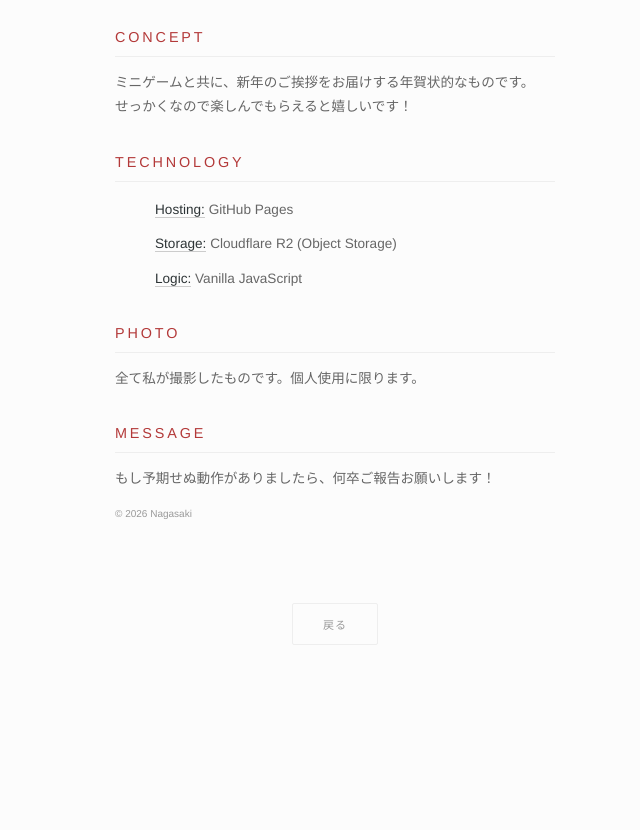
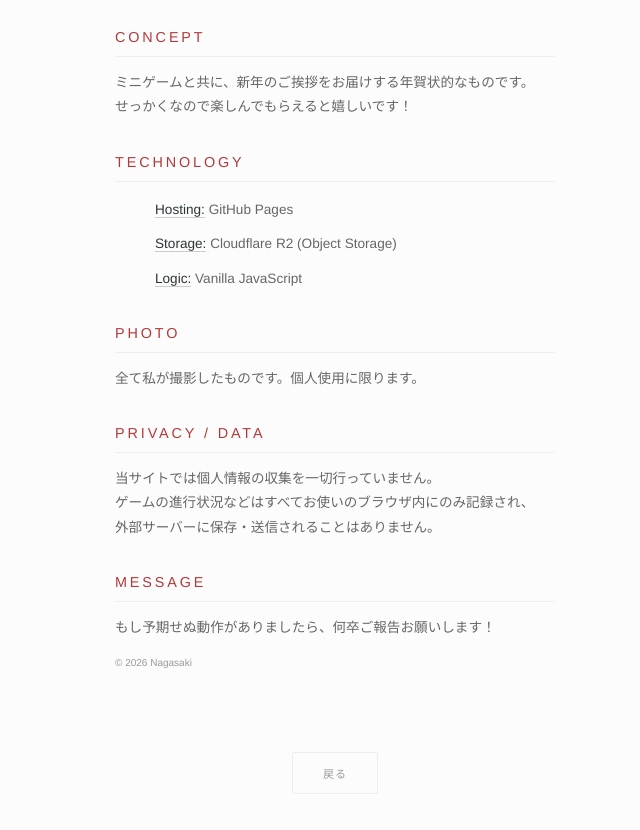
Before and after one commit to r1nion/hny2026, a plain HTML site: page about.html in a window 1280 px wide. Shown: the part 102-932 px from the top of the page, without its empty margins (305-945 px from the left). Before the commit the page ends 800 px from the top, so only its background shows below. Drawn offline with Linux system fonts and the light colour scheme.

Commit message:
add about privacy message.

```diff
--- a/about.html
+++ b/about.html
@@ -47,6 +47,9 @@
             <h2>PHOTO</h2>
             <p>全て私が撮影したものです。個人使用に限ります。</p>
 
+            <h2>PRIVACY / DATA</h2>
+            <p>当サイトでは個人情報の収集を一切行っていません。<br>ゲームの進行状況などはすべてお使いのブラウザ内にのみ記録され、<br>外部サーバーに保存・送信されることはありません。</p>
+
             <h2>MESSAGE</h2>
             <p>もし予期せぬ動作がありましたら、何卒ご報告お願いします！</p>
             <p style="font-size: 10px; color:#999; margin-top:10px;">© 2026 Nagasaki</p>
```
